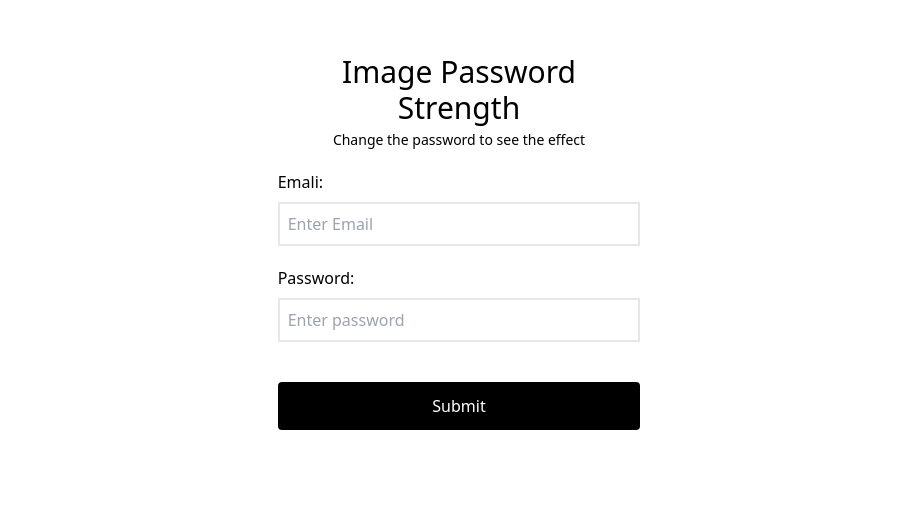
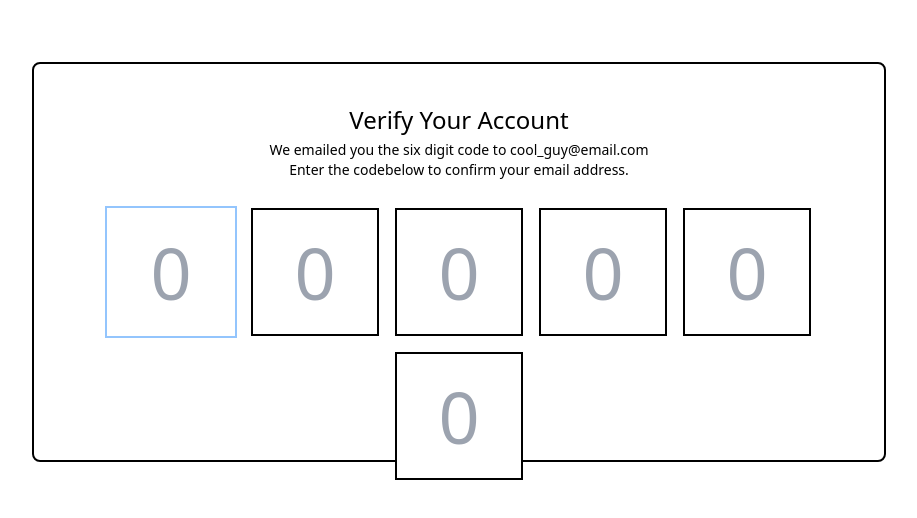
Before and after one commit to KeepCodeing/vcomponents-project, a Vue app: page / in a window 1280 px wide. Shown: the part 138-656 px from the top of the page, without its empty margins (181-1098 px from the left). Built offline with nearby package versions, Linux system fonts and the light colour scheme.

Commit message:
VerifyAccountUi完成/简单响应式的问题：如果容器高度一部分是百分比一部分是固定高度会出现布局错误

```diff
--- a/src/App.vue
+++ b/src/App.vue
@@ -1,5 +1,5 @@
 <template>
-  <password-strength-background />
+  <verify-account-ui />
 </template>
 
 <script lang="ts">
@@ -24,7 +24,8 @@ import { defineComponent } from 'vue'
 // import SliderButton from '@/components/SliderButton.vue'
 // import NotesApp from '@/components/NotesApp.vue'
 // import AnimatedCountdown from './components/AnimatedCountdown.vue';
-import PasswordStrengthBackground from '@/components/PasswordStrengthBackground.vue'
+// import PasswordStrengthBackground from '@/components/PasswordStrengthBackground.vue'
+import VerifyAccountUi from './components/VerifyAccountUi.vue';
 
 export default defineComponent({
   components: {
@@ -49,7 +50,8 @@ export default defineComponent({
     // NotesApp,
     // AnimatedCountdown,
     // MobileTabNavigation
-    PasswordStrengthBackground
+    // PasswordStrengthBackground,
+    VerifyAccountUi
   }
 });
 </script>
--- /dev/null
+++ b/src/components/VerifyAccountUi.vue
@@ -0,0 +1,66 @@
+<template>
+  <div
+    class="h-full w-full bg-white flex justify-center font-sans items-center"
+  >
+    <div class="h-3/6 w-2/3 rounded-lg py-10 border-2 border-black">
+      <div class="text-2xl text-black font-medium text-center">
+        Verify Your Account
+      </div>
+      <div class="text-sm mt-1 text-black font-light text-center">
+        We emailed you the six digit code to cool_guy@email.com<br />
+        Enter the codebelow to confirm your email address.
+      </div>
+      <div class="text-center mt-5">
+        <input
+          class="
+            p-1
+            h-32
+            text-7xl
+            focus:ring-2
+            focus:ring-blue-300
+            focus:border-opacity-0
+            outline-none
+            w-32
+            m-2
+            text-center
+            border-black border-2
+            ver-input
+          "
+          required
+          min="0"
+          max="9"
+          maxlength="1"
+          placeholder="0"
+          v-for="item in 6"
+          :key="item"
+          @input="move2next(item - 1)"
+        />
+      </div>
+    </div>
+  </div>
+</template>
+
+<script lang="ts">
+import { defineComponent, onMounted } from "vue";
+
+export default defineComponent({
+  setup() {
+    let inputList: NodeListOf<HTMLInputElement> | null;
+    onMounted(() => {
+      inputList = document.querySelectorAll('.ver-input');
+      inputList[0].focus();
+    })
+    const move2next = (idx: number) => {
+      if (!inputList) return;
+      if (idx + 1 >= inputList.length) return;
+      setTimeout(() => inputList && inputList[idx + 1].focus(), 100);
+    }
+    return {
+      move2next
+    };
+  },
+});
+</script>
+
+<style scoped>
+</style>
```
